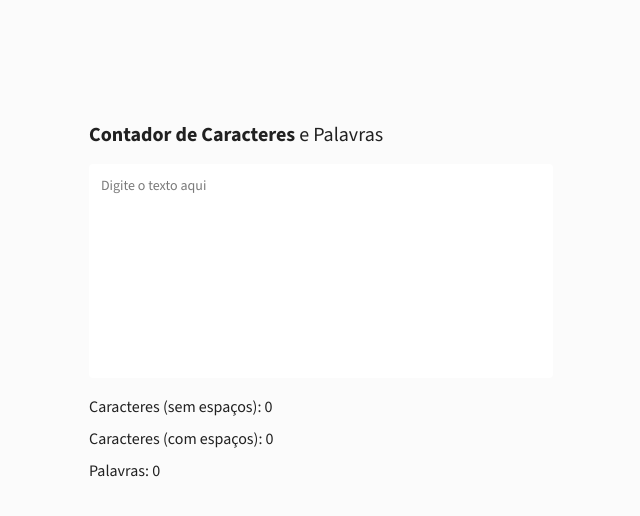
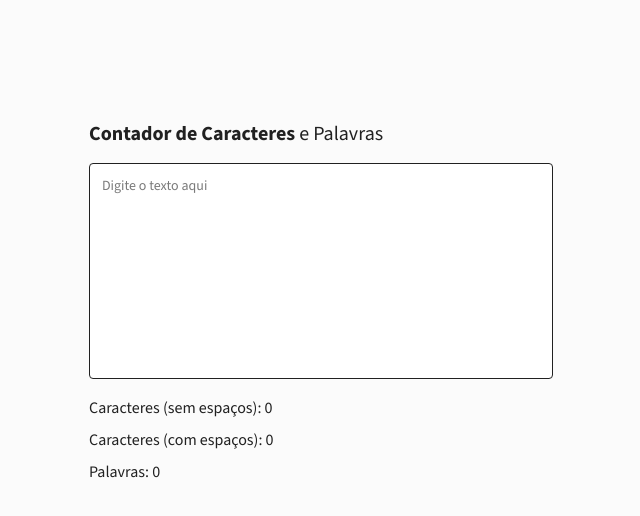
Before and after one commit to feantuns/contador, a plain HTML site: page index.html in a window 1280 px wide. Shown: the whole page, without its empty margins (319-959 px from the left). Drawn offline with nearby package versions, Linux system fonts and the light colour scheme.

Commit message:
add textarea border

```diff
--- a/styles.css
+++ b/styles.css
@@ -52,6 +52,7 @@ textarea {
   border-radius: var(--border-radius);
   outline: none;
   border: none;
+  border: 1px solid var(--color);
 }
 
 textarea::placeholder {
```
